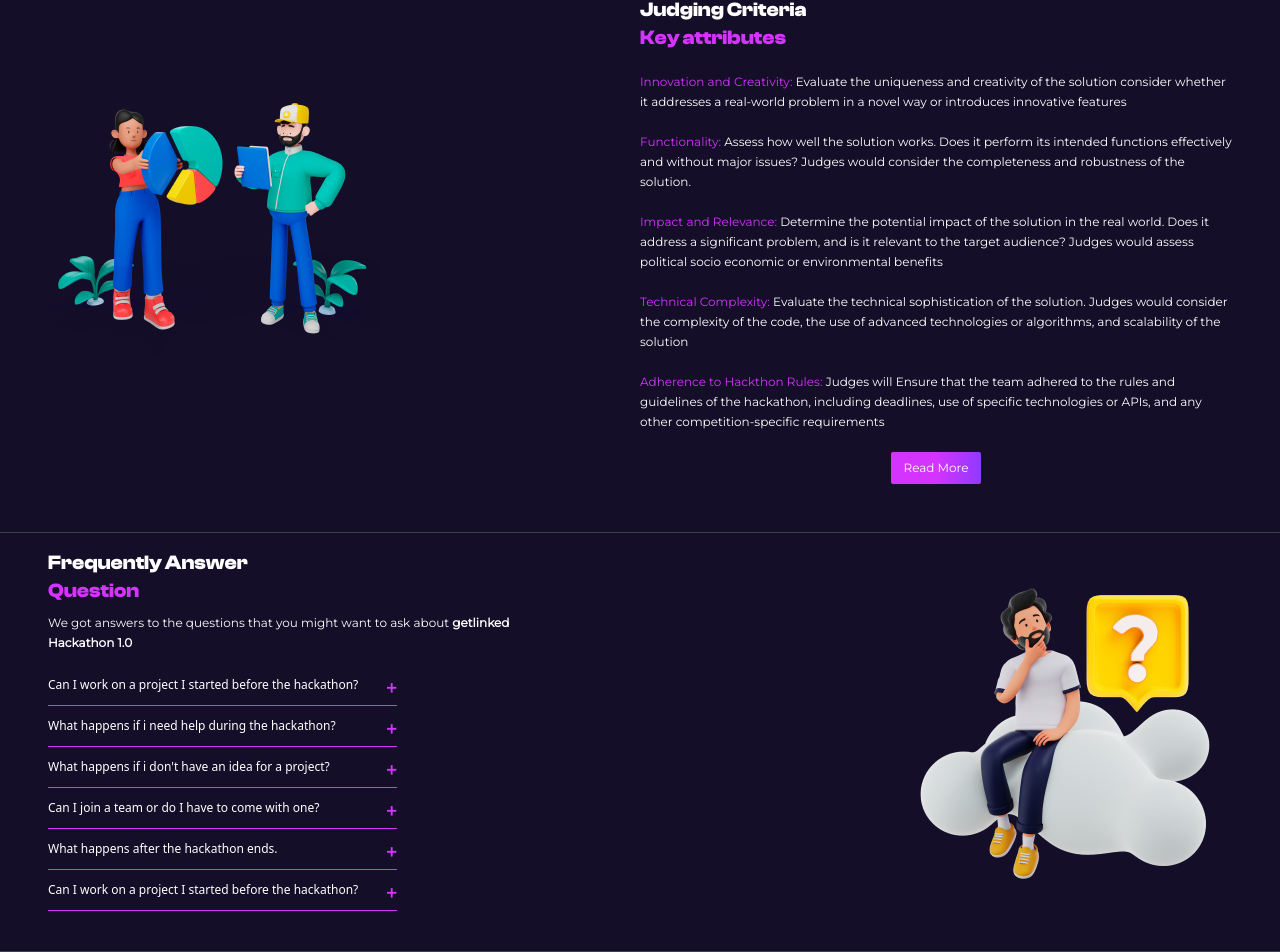
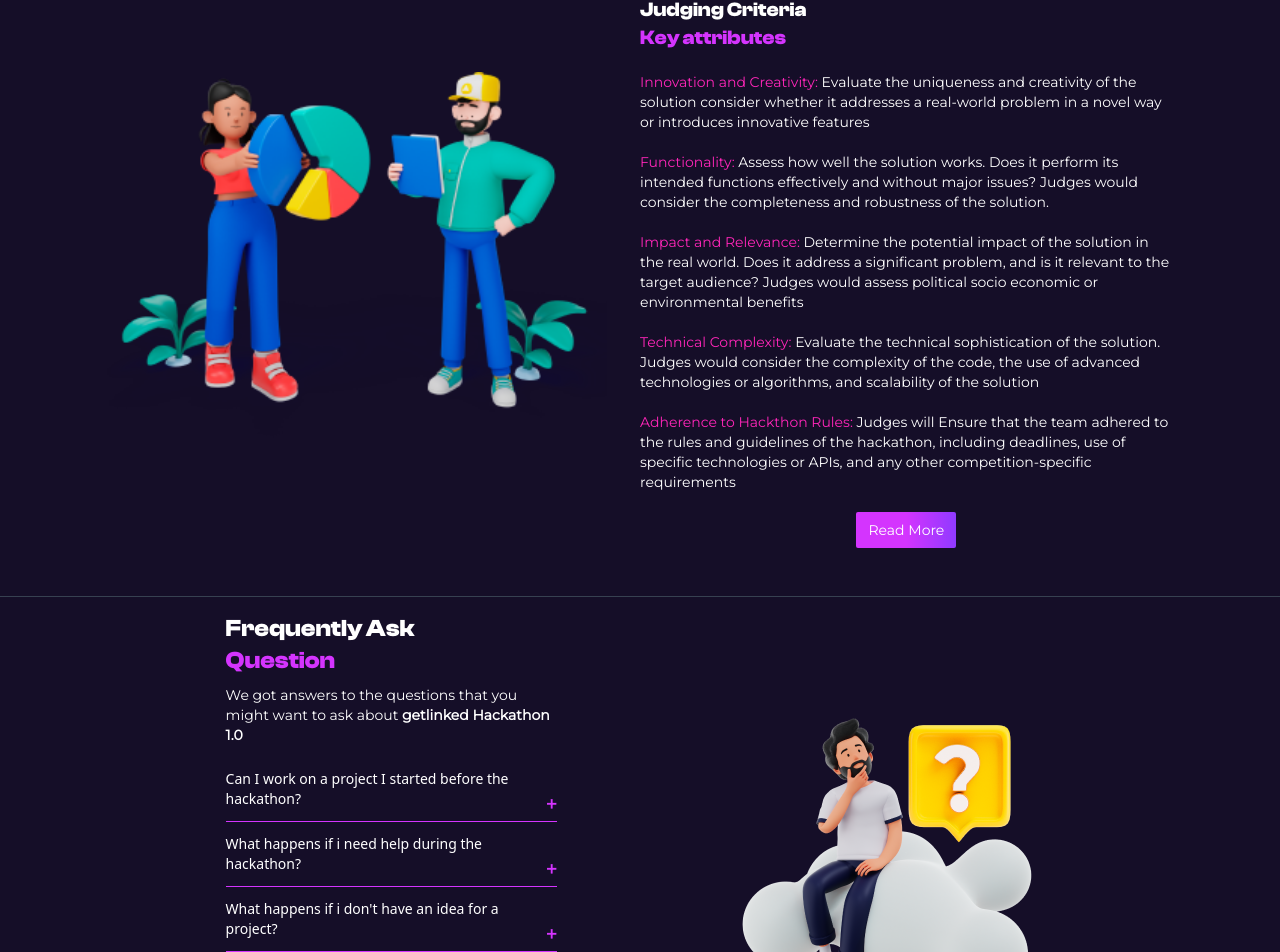
Before and after one commit to Lex043/getLinked, a React (Vite) app: page / in a window 1280 px wide. Shown: the part 1555-2507 px from the top of the page. Built offline with nearby package versions, Linux system fonts and the light colour scheme.

Commit message:
fix: desktop mode

```diff
--- a/src/components/Criteria.jsx
+++ b/src/components/Criteria.jsx
@@ -2,62 +2,69 @@ import criteriaImg from "../assets/8046554 1.png";
 
 const Criteria = () => {
     return (
-        <section className="mt-5 flex flex-col items-center border-b-[1px] border-gray-700 px-4 lg:px-12 md:flex-row md:justify-between md:py-12">
+        <section className="mt-5 border-b-[1px] border-gray-700 px-4 lg:px-12">
+            <div className="flex flex-col items-center md:flex-row md:justify-between md:py-12 lg:w-[90%] lg:mx-auto">
                 <figure>
-                <img src={criteriaImg} alt="criteria img" />
+                    <img
+                        src={criteriaImg}
+                        alt="criteria img"
+                        className="lg:h-[400px] lg:w-[500px]"
+                    />
                 </figure>
                 <div className="flex flex-col gap-4 pb-10 text-center md:w-[50%] md:gap-5 md:pb-0 md:text-start">
-                <h1 className="font-clashDisplay text-xl font-bold">
+                    <h1 className="font-clashDisplay text-xl">
                         Judging Criteria <br />{" "}
                         <span className="text-[#d434fe]">Key attributes</span>
                     </h1>
 
-                <article className="font-montserrat text-xs leading-5">
-                    <span className="text-[#d434fe]">
+                    <article className="font-montserrat text-xs lg:text-sm leading-5">
+                        <span className="text-[#FF26B9]">
                             Innovation and Creativity:
                         </span>{" "}
                         Evaluate the uniqueness and creativity of the solution
                         consider whether it addresses a real-world problem in a
                         novel way or introduces innovative features
                     </article>
-                <article className="font-montserrat text-xs leading-5">
-                    <span className="text-[#d434fe]">Functionality:</span>{" "}
+                    <article className="font-montserrat text-xs lg:text-sm leading-5">
+                        <span className="text-[#FF26B9]">Functionality:</span>{" "}
                         Assess how well the solution works. Does it perform its
                         intended functions effectively and without major issues?
-                    Judges would consider the completeness and robustness of the
-                    solution.
+                        Judges would consider the completeness and robustness of
+                        the solution.
                     </article>
-                <article className="font-montserrat text-xs leading-5">
-                    <span className="text-[#d434fe]">
+                    <article className="font-montserrat text-xs lg:text-sm leading-5">
+                        <span className="text-[#FF26B9]">
                             Impact and Relevance:
                         </span>{" "}
-                    Determine the potential impact of the solution in the real
-                    world. Does it address a significant problem, and is it
-                    relevant to the target audience? Judges would assess
-                    political socio economic or environmental benefits
+                        Determine the potential impact of the solution in the
+                        real world. Does it address a significant problem, and
+                        is it relevant to the target audience? Judges would
+                        assess political socio economic or environmental
+                        benefits
                     </article>
-                <article className="font-montserrat text-xs leading-5">
-                    <span className="text-[#d434fe]">
+                    <article className="font-montserrat text-xs lg:text-sm leading-5">
+                        <span className="text-[#FF26B9]">
                             Technical Complexity:
                         </span>{" "}
                         Evaluate the technical sophistication of the solution.
-                    Judges would consider the complexity of the code, the use of
-                    advanced technologies or algorithms, and scalability of the
-                    solution
+                        Judges would consider the complexity of the code, the
+                        use of advanced technologies or algorithms, and
+                        scalability of the solution
                     </article>
-                <article className="font-montserrat text-xs leading-5">
-                    <span className="text-[#d434fe]">
+                    <article className="font-montserrat text-xs lg:text-sm leading-5">
+                        <span className="text-[#FF26B9]">
                             Adherence to Hackthon Rules:
                         </span>{" "}
-                    Judges will Ensure that the team adhered to the rules and
-                    guidelines of the hackathon, including deadlines, use of
-                    specific technologies or APIs, and any other
+                        Judges will Ensure that the team adhered to the rules
+                        and guidelines of the hackathon, including deadlines,
+                        use of specific technologies or APIs, and any other
                         competition-specific requirements
                     </article>
 
-                <button className="mx-auto w-[90px] rounded-sm bg-gradient-to-r from-[#d434fe] via-[#d434fe] to-[#903aff] py-2 font-montserrat text-xs text-white">
+                    <button className="mx-auto w-[90px] lg:w-[100px] rounded-sm bg-gradient-to-r from-[#d434fe] via-[#d434fe] to-[#903aff] py-2 font-montserrat text-xs lg:text-sm text-white">
                         Read More
                     </button>
+                </div>
             </div>
         </section>
     );
--- a/src/components/Faq.jsx
+++ b/src/components/Faq.jsx
@@ -3,22 +3,24 @@ import plus from "../assets/+.png";
 
 const Faq = () => {
     return (
-        <section className="mt-4 border-b-[1px] border-gray-700 px-4 lg:px-12 pb-10 md:flex md:justify-between">
+        <section className="mt-4 border-b-[1px] border-gray-700 px-4 lg:px-12 pb-10">
+            <div className="md:flex md:justify-between lg:w-[70%] lg:mx-auto">
                 <div className="flex flex-col items-center md:w-[40%] md:items-start">
                     <div className="text-center md:text-start">
-                    <h1 className="font-clashDisplay text-xl font-bold">
-                        Frequently Answer <br />{" "}
+                        <h1 className="font-clashDisplay text-xl lg:text-2xl">
+                            Frequently Ask <br />{" "}
                             <span className="text-[#d434fe]">Question</span>
                         </h1>
-                    <p className="pt-2 font-montserrat text-xs leading-5">
-                        We got answers to the questions that you might want to
-                        ask about <strong>getlinked Hackathon 1.0</strong>
+                        <p className="pt-2 font-montserrat text-xs lg:text-sm leading-5">
+                            We got answers to the questions that you might want
+                            to ask about{" "}
+                            <strong>getlinked Hackathon 1.0</strong>
                         </p>
                     </div>
 
                     <div className="mt-3">
                         <div className="flex items-end gap-7 border-b-[1px] border-[#d434fe] py-3">
-                        <p className="text-xs">
+                            <p className="text-xs lg:text-sm">
                                 Can I work on a project I started before the
                                 hackathon?
                             </p>
@@ -26,14 +28,15 @@ const Faq = () => {
                         </div>
 
                         <div className="flex items-end justify-between border-b-[1px] border-[#d434fe] py-3">
-                        <p className="text-xs">
-                            What happens if i need help during the hackathon?
+                            <p className="text-xs lg:text-sm">
+                                What happens if i need help during the
+                                hackathon?
                             </p>
                             <img src={plus} alt="plus sign" />
                         </div>
 
                         <div className="flex items-end justify-between border-b-[1px] border-[#d434fe] py-3">
-                        <p className="text-xs">
+                            <p className="text-xs lg:text-sm">
                                 What happens if i don&apos;t have an idea for a
                                 project?
                             </p>
@@ -41,21 +44,21 @@ const Faq = () => {
                         </div>
 
                         <div className="flex items-end justify-between border-b-[1px] border-[#d434fe] py-3">
-                        <p className="text-xs">
+                            <p className="text-xs lg:text-sm">
                                 Can I join a team or do I have to come with one?
                             </p>
                             <img src={plus} alt="plus sign" />
                         </div>
 
                         <div className="flex items-end justify-between border-b-[1px] border-[#d434fe] py-3">
-                        <p className="text-xs">
+                            <p className="text-xs lg:text-sm">
                                 What happens after the hackathon ends.
                             </p>
                             <img src={plus} alt="plus sign" />
                         </div>
 
                         <div className="flex items-end justify-between border-b-[1px] border-[#d434fe] py-3">
-                        <p className="text-xs">
+                            <p className="text-xs lg:text-sm">
                                 Can I work on a project I started before the
                                 hackathon?
                             </p>
@@ -67,6 +70,7 @@ const Faq = () => {
                 <figure className="flex items-center justify-center">
                     <img src={faqImg} alt="frequently ask question img " />
                 </figure>
+            </div>
         </section>
     );
 };
--- a/src/components/Footer.jsx
+++ b/src/components/Footer.jsx
@@ -6,7 +6,7 @@ import linkedin from "../assets/ri_linkedin-fill.png";
 const Footer = () => {
     return (
         <section className="px-4 lg:px-12">
-            <div className="md:flex md:justify-between">
+            <div className="md:flex md:justify-between lg:w-[75%] lg:mx-auto">
                 <div className="md:w-[50%]">
                     <div>
                         <h1 className="font-clashDisplay text-xl font-bold">
--- a/src/components/Partners.jsx
+++ b/src/components/Partners.jsx
@@ -3,12 +3,12 @@ import partnersLogo from "../assets/Partner and Sponsors.png";
 const Partners = () => {
     return (
         <section className="mt-5 border-b-[1px] border-gray-700 pb-16">
-            <div className="px-4 lg:px-12">
-                <div className="text-center md:mx-auto md:w-[50%]">
-                    <h1 className="font-clashDisplay text-xl font-bold">
+            <div className="px-4 lg:w-[90%] lg:mx-auto">
+                <div className="text-center md:mx-auto md:w-[50%] lg:w-[35%]">
+                    <h1 className="font-clashDisplay text-xl lg:text-2xl">
                         Partners and Sponsors
                     </h1>
-                    <p className="pb-10 pt-2 font-montserrat text-xs">
+                    <p className="pb-10 pt-2 font-montserrat text-xs leading-5">
                         Getlinked Hackathon 1.0 is honored to have the following
                         major companies as its partners and sponsors
                     </p>
```
Also changed, not shown: src/components/PrivacyPolicy.jsx (+21 -18 lines). Lines whose indentation alone changed are shown as unchanged.
